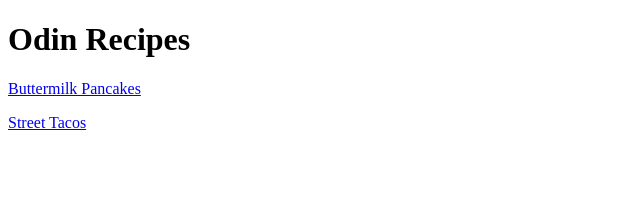
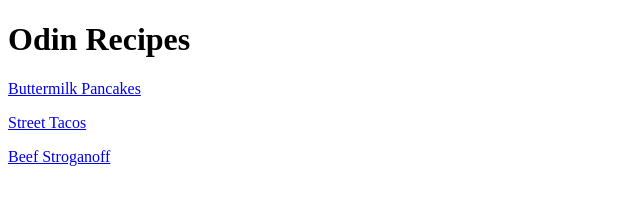
Before and after one commit to johnconway2/odin-recipes, a plain HTML site: page index.html in a window 1280 px wide. Shown: the whole page, without its empty margins (0-640 px from the left). Drawn offline with Linux system fonts and the light colour scheme.

Commit message:
Added final recipe to index page

```diff
--- a/index.html
+++ b/index.html
@@ -8,7 +8,6 @@
     <h1>Odin Recipes</h1>
     <p><a href="./recipes/buttermilk-pancakes.html">Buttermilk Pancakes</a></p>
     <p><a href="./recipes/street-tacos.html">Street Tacos</a></p>
+    <p><a href="./recipes/beef-stroganoff.html">Beef Stroganoff</a></p>
 </body>
-
-
 </html>
```
